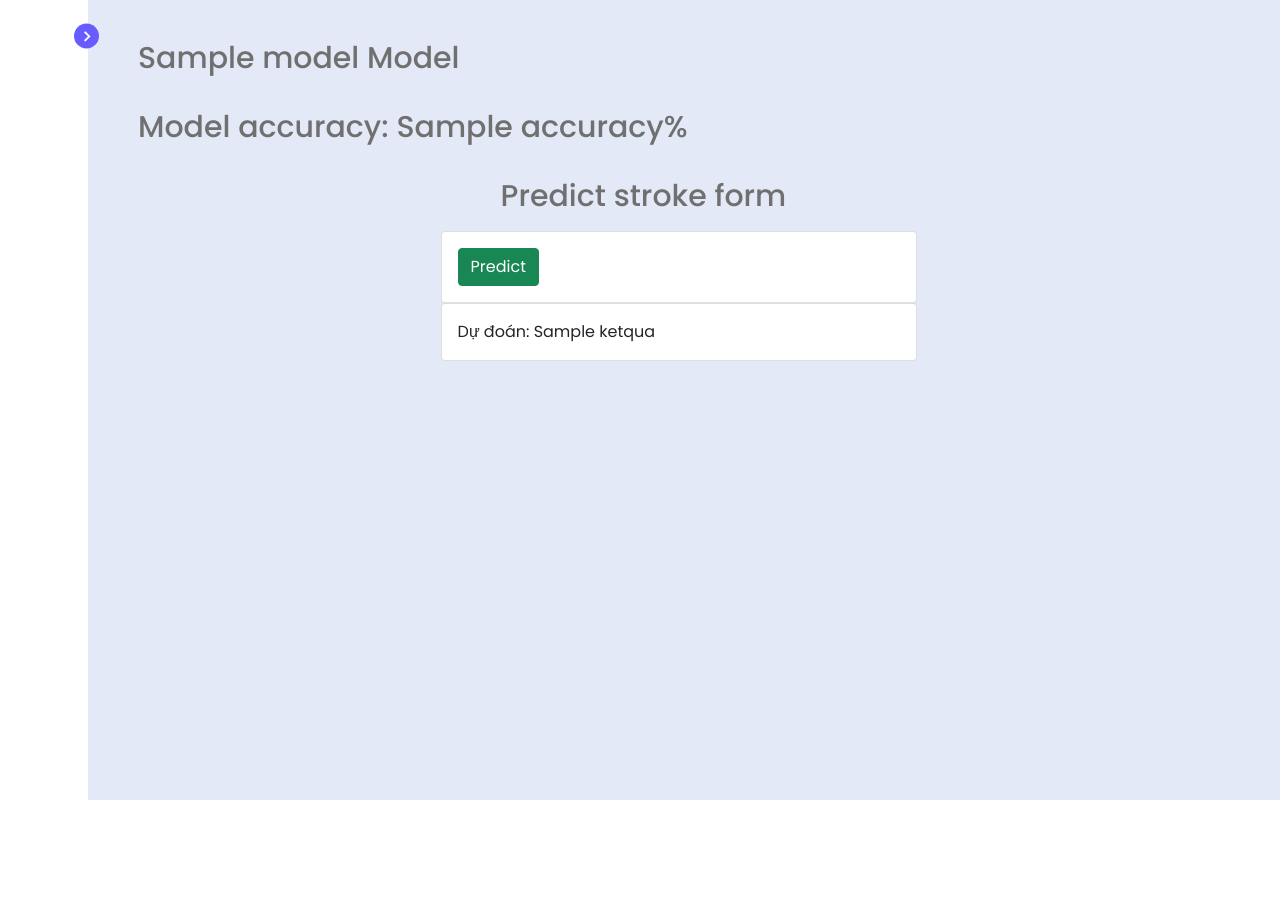
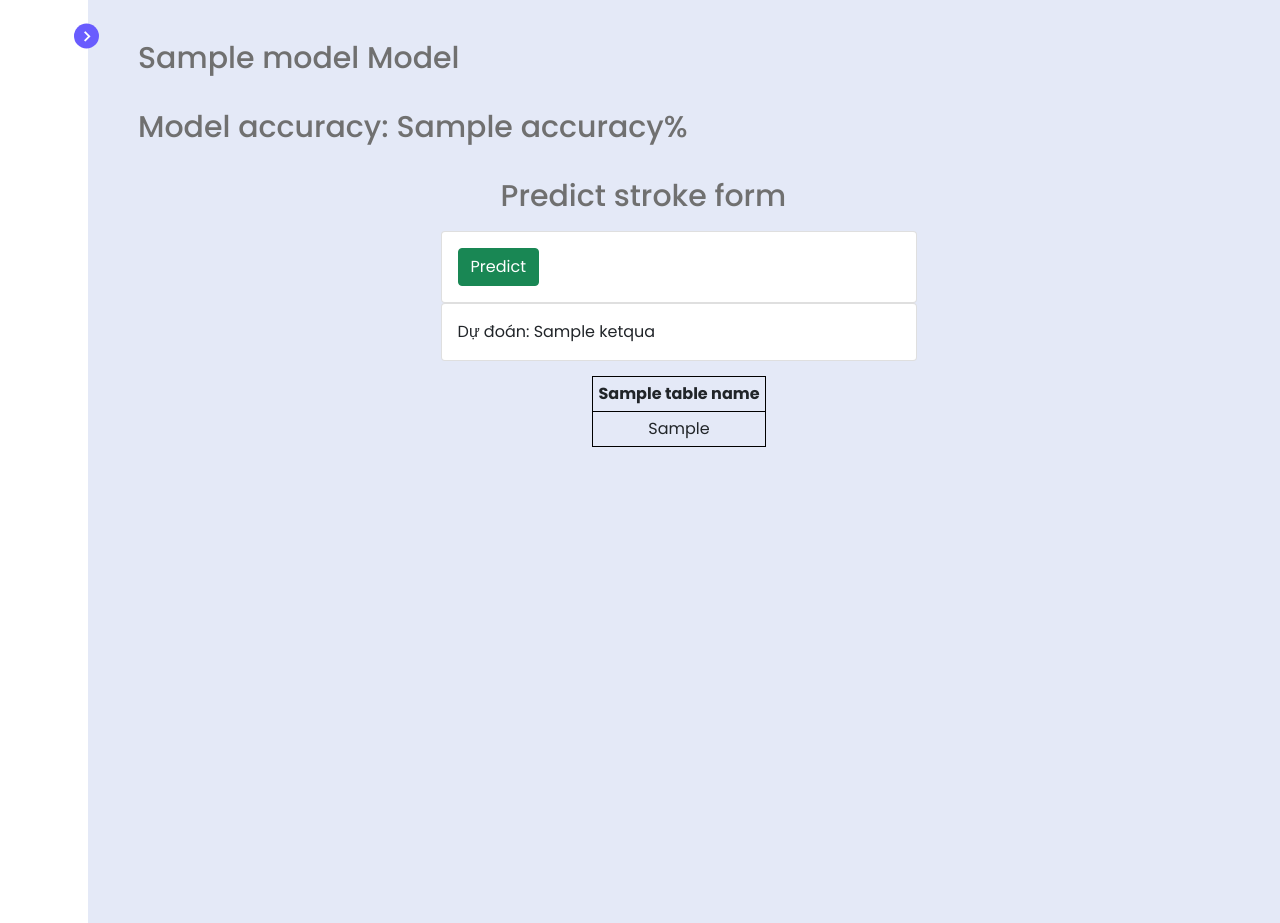
Before and after one commit to Foacto/BTL-Iot, a Flask app: template StrokeWeb/templates/home.html in a window 1280 px wide. Run offline with Flask 2, Linux system fonts and the light colour scheme; the template is opened without the code that fills it: most values are stand-ins (such as "Sample title", 1, 10 or a date in 2020); parts of the project's set-up code (start-up, migrations or seed data) failed here and were passed over.

Commit message:
add table's data

```diff
--- a/StrokeWeb/app.py
+++ b/StrokeWeb/app.py
@@ -24,7 +24,6 @@
 X = None
 y = data.iloc[:,-1]
 
-X_train, X_test, y_train, y_test = None, None, None, None
 choosed_feature = None
 model = None
 
@@ -77,7 +76,7 @@
 hp = ['Không', 'Có']
 wt = ['Riêng tư', 'Tự kinh doanh', 'Cán bộ nhà nước', 'Trẻ con', 'Chưa đi làm']
 gd = ['Nữ', 'Nam', 'Khác']
-em = ['Có', 'Không']
+em = ['Đã kết hôn', 'Chưa kết hôn']
 
 choosed_model = None
 choosed_feature = None
@@ -108,10 +107,9 @@
 
 @app.route('/chooseFeatureM', methods=['POST','GET'])
 def chooseFeatureM():
-    global model, table_name, table, choosed_model, choosed_feature, accuracy
+    global model, table_name, table, choosed_model, choosed_feature, accuracy, X_train, X_test, y_train, y_test, new_table
 
     choosed_feature = request.form.getlist('feature')
-    print(choosed_feature)
 
     X = data[choosed_feature]
     # print(X)
@@ -146,12 +144,14 @@
         temp = np.append(table[i], y_test[i])
         new_table.append(np.append(temp, pred[i]))
 
+    print(new_table)
+
     return render_template("home.html",
     cor_hd = cor_heart_disease, cor_agl = cor_avg_glucose_level, cor_age = cor_age, cor_rt = cor_Residence_type, cor_st = cor_smoking_status, cor_bmi = cor_bmi, cor_h = cor_hypertension, cor_wt = cor_work_type, cor_gd = cor_gender, cor_em = cor_ever_married,
     listModel = ip_listModel, accuracy = accuracy, model = choosed_model,
     choosed_feature = choosed_feature,
     hd = hd, aglip = avg_glucose_level, ageip = age, rt = rt, ss = ss, bmiip = bmi, hp = hp, wt = wt, gd = gd, em = em,
-    table_name = table_name, data=new_table)
+    table_name = table_name, data_table=new_table)
 
 @app.route('/submit', methods=['POST','GET'])
 def submit():
@@ -303,18 +303,18 @@
                 gd = ['Khác', 'Nữ', 'Nam']
         elif i == 'ever_married':
             selectem = request.form.get('emselect')
-            if selectem == 'Có':
+            if selectem == 'Đã kết hôn':
                 tmp = 1
                 if choosed_model == 'KNN':
                     tmp /= max_ever_married
                 var_X.append(tmp)
-                em = ['Có', 'Không']
+                em = ['Đã kết hôn', 'Chưa kết hôn']
             else:
                 tmp = 0
                 if choosed_model == 'KNN':
                     tmp /= max_ever_married
                 var_X.append(tmp)
-                em = ['Không', 'Có']
+                em = ['Chưa kết hôn', 'Đã kết hôn']
 
     predict = model.predict([var_X])
     predict = int(predict[0])
@@ -338,8 +338,7 @@
     listModel = ip_listModel, accuracy = accuracy, model = choosed_model,
     choosed_feature = choosed_feature,
     hd = hd, aglip = avg_glucose_level, ageip = age, rt = rt, ss = ss, bmiip = bmi, hp = hp, wt = wt, gd = gd, em = em, table = table,
-    table_name = table_name, ketqua = kq)
+    table_name = table_name, ketqua = kq, data_table=new_table)
 
 if __name__ == "__main__":
-    # app.run(host='26.174.124.172', port=5000)
     app.run()
--- a/StrokeWeb/templates/home.html
+++ b/StrokeWeb/templates/home.html
@@ -16,7 +16,7 @@
     <title>Predict Stroke</title>
 </head>
 
-<body>
+<body style="background-color: var(--body-color);">
     <nav class="sidebar close">
         <header>
             <div class="image-text">
@@ -221,7 +221,7 @@
                         {% elif i == "ever_married" %}
                         <div class="form-group">
                             <div class="input-group">
-                                <span class="input-group-addon">Đã cưới :</span>
+                                <span class="input-group-addon">Tình trạng hôn nhân :</span>
                                 <select name="emselect" class="selectpicker form-control">
                                     {% for o in em %}
                                     <option value="{{o}}">{{o}}</option>
@@ -240,6 +240,25 @@
                     <label>Dự đoán: {{ketqua}}</label>
                 </div>
             </div>
+        </div>
+        {% endif %}
+        {% if data_table != [] %}
+        <div style="text-align: center; margin-top: 15px;">
+            <table style="border: 1px solid black; margin: auto; padding: 5px;">
+                <tr>
+                    {% for o in table_name %}
+                        <th style="border: 1px solid black; padding: 5px;">{{o}}</th>
+                    {% endfor %}
+                </tr>
+
+                {% for x in range(data_table|length) %}
+                <tr>
+                    {% for y in data_table[x] %}
+                        <td style="border: 1px solid black; padding: 5px;">{{y}}</td>
+                    {% endfor %}
+                </tr>
+                {% endfor %}
+            </table>
         </div>
         {% endif %}
     </section>
```
